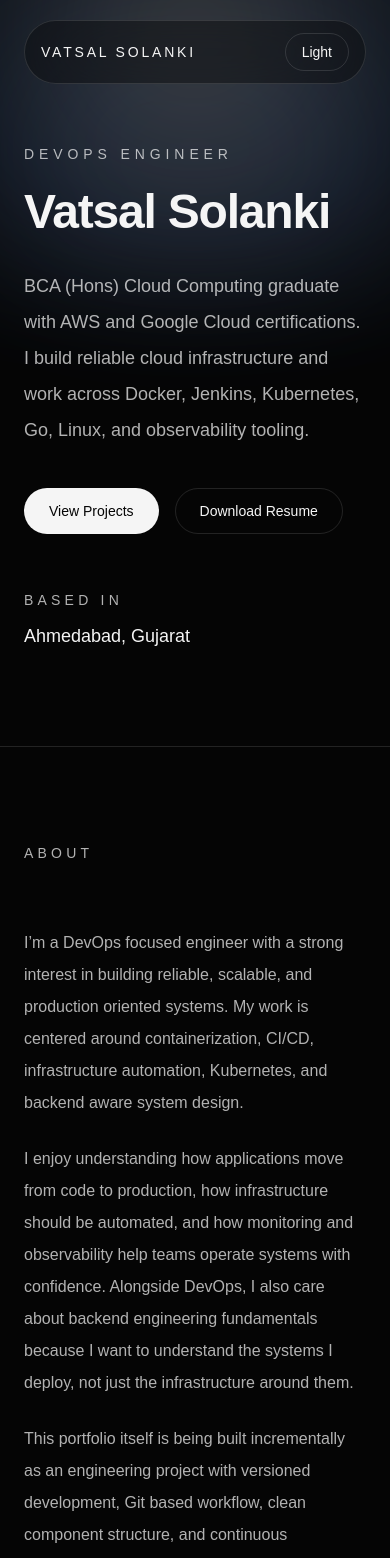
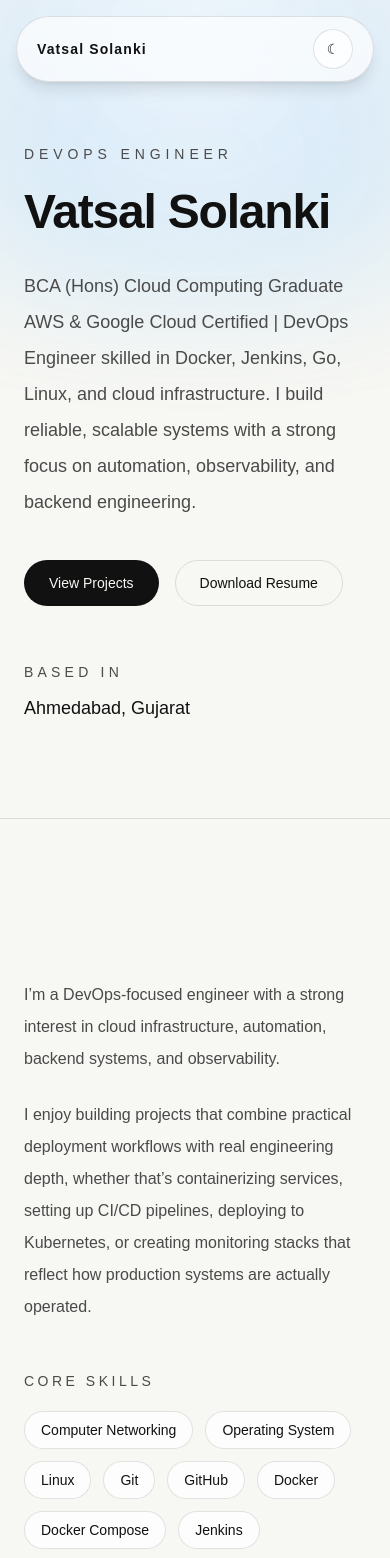
Before and after one commit to VatsalSolanki-01/portfolio, a Next.js app: page / in a window 390 px wide. Shown: the top 1558 px of the page. Built offline with nearby package versions, Linux system fonts and the light colour scheme.

Commit message:
update: ui

```diff
--- a/app/layout.tsx
+++ b/app/layout.tsx
@@ -1,25 +1,12 @@
 import type { Metadata } from "next";
 import "./globals.css";
-import Navbar from "@/components/layout/Navbar";
 import ThemeProvider from "@/components/providers/ThemeProvider";
-import { siteConfig } from "@/constants/site";
+import SmoothScrollProvider from "@/components/providers/SmoothScrollProvider";
 
 export const metadata: Metadata = {
-  title: siteConfig.title,
-  description: siteConfig.description,
-  metadataBase: new URL(siteConfig.url),
-  openGraph: {
-    title: siteConfig.title,
-    description: siteConfig.description,
-    url: siteConfig.url,
-    siteName: siteConfig.name,
-    type: "website",
-  },
-  twitter: {
-    card: "summary_large_image",
-    title: siteConfig.title,
-    description: siteConfig.description,
-  },
+  title: "Vatsal Solanki | DevOps Engineer",
+  description:
+    "Portfolio of Vatsal Solanki, a DevOps Engineer focused on cloud infrastructure, CI/CD, observability, backend systems, and automation.",
 };
 
 export default function RootLayout({
@@ -28,11 +15,10 @@ export default function RootLayout({
   children: React.ReactNode;
 }>) {
   return (
-    <html lang="en" suppressHydrationWarning>
+    <html lang="en">
       <body>
         <ThemeProvider>
-          <Navbar />
-          {children}
+          <SmoothScrollProvider>{children}</SmoothScrollProvider>
         </ThemeProvider>
       </body>
     </html>
--- a/app/page.tsx
+++ b/app/page.tsx
@@ -1,3 +1,4 @@
+import Navbar from "@/components/layout/Navbar";
 import Hero from "@/components/sections/Hero";
 import About from "@/components/sections/About";
 import Projects from "@/components/sections/Projects";
@@ -6,7 +7,8 @@ import Contact from "@/components/sections/Contact";
 
 export default function Home() {
   return (
-    <main>
+    <main id="top" className="min-h-screen bg-[var(--background)] text-[var(--foreground)]">
+      <Navbar />
       <Hero />
       <About />
       <Projects />
--- a/components/layout/Navbar.tsx
+++ b/components/layout/Navbar.tsx
@@ -1,57 +1,44 @@
 "use client";
 
-import { navItems } from "@/data/portfolio";
-import ThemeToggle from "./ThemeToggle";
-import { getLenisInstance } from "@/lib/lenis";
+import { navItems, heroContent } from "@/data/portfolio";
+import ThemeToggle from "@/components/layout/ThemeToggle";
+import { scrollToId } from "@/lib/lenis";
 
 export default function Navbar() {
-  const handleScroll = (target: string) => {
-    const lenis = getLenisInstance();
-    const element = document.querySelector(target);
-
-    if (lenis && element instanceof HTMLElement) {
-      lenis.scrollTo(element, {
-        duration: 1.5,
-        offset: -20,
-      });
-      return;
-    }
-
-    if (element instanceof HTMLElement) {
-      element.scrollIntoView({ behavior: "smooth", block: "start" });
-    }
+  const handleClick = (
+    e: React.MouseEvent<HTMLAnchorElement>,
+    target: string
+  ) => {
+    e.preventDefault();
+    scrollToId(target);
   };
 
   return (
-    <header className="fixed inset-x-0 top-0 z-50">
-      <div className="mx-auto max-w-6xl px-6 pt-5">
-        <div className="flex items-center justify-between rounded-full border border-[var(--border)] bg-[color:color-mix(in_srgb,var(--background)_46%,transparent)] px-4 py-3 backdrop-blur-2xl supports-[backdrop-filter]:bg-[color:color-mix(in_srgb,var(--background)_40%,transparent)] md:px-5">
-          <button
-            type="button"
-            onClick={() => handleScroll("#top")}
-            className="text-sm font-medium uppercase tracking-[0.2em] text-[var(--foreground)]"
+    <header className="fixed top-0 left-0 right-0 z-[100] px-4 pt-4">
+      <div className="mx-auto flex max-w-6xl items-center justify-between rounded-full border border-[var(--border)] bg-[var(--surface)]/85 px-5 py-3 shadow-lg backdrop-blur-md">
+        <a
+          href="#top"
+          onClick={(e) => handleClick(e, "top")}
+          className="text-sm font-semibold tracking-[0.08em] text-[var(--foreground)]"
         >
-            Vatsal Solanki
-          </button>
+          {heroContent.name}
+        </a>
 
-          <div className="flex items-center gap-3 md:gap-4">
-            <nav className="hidden items-center gap-5 md:flex">
+        <nav className="hidden md:flex items-center gap-6">
           {navItems.map((item) => (
-                <button
+            <a
               key={item.href}
-                  type="button"
-                  onClick={() => handleScroll(item.href)}
+              href={item.href}
+              onClick={(e) => handleClick(e, item.href.replace("#", ""))}
               className="text-sm text-[var(--muted)] transition hover:text-[var(--foreground)]"
             >
               {item.label}
-                </button>
+            </a>
           ))}
         </nav>
 
         <ThemeToggle />
       </div>
-        </div>
-      </div>
     </header>
   );
 }
--- a/components/layout/ThemeToggle.tsx
+++ b/components/layout/ThemeToggle.tsx
@@ -1,37 +1,32 @@
 "use client";
 
-import { useTheme } from "next-themes";
-import { useEffect, useState } from "react";
+import { useTheme } from "@/components/providers/ThemeProvider";
 
 export default function ThemeToggle() {
-  const { theme, setTheme } = useTheme();
-  const [mounted, setMounted] = useState(false);
-
-  useEffect(() => {
-    setMounted(true);
-  }, []);
+  const { theme, mounted, toggleTheme } = useTheme();
 
   if (!mounted) {
     return (
       <button
         type="button"
-        className="rounded-full border border-[var(--border)] px-4 py-2 text-sm text-[var(--foreground)] opacity-70"
+        aria-label="Toggle theme"
+        className="inline-flex h-10 w-10 items-center justify-center rounded-full border border-[var(--border)] bg-[var(--surface)]"
       >
-        Theme
+        <span className="text-sm text-[var(--foreground)]">◐</span>
       </button>
     );
   }
 
-  const isDark = theme === "dark";
-
   return (
     <button
       type="button"
-      onClick={() => setTheme(isDark ? "light" : "dark")}
+      onClick={toggleTheme}
       aria-label="Toggle theme"
-      className="rounded-full border border-[var(--border)] px-4 py-2 text-sm text-[var(--foreground)] transition hover:bg-[var(--surface-2)]"
+      className="inline-flex h-10 w-10 items-center justify-center rounded-full border border-[var(--border)] bg-[var(--surface)] transition hover:bg-[var(--surface-2)]"
     >
-      {isDark ? "Light" : "Dark"}
+      <span className="text-sm text-[var(--foreground)]">
+        {theme === "light" ? "☾" : "☀"}
+      </span>
     </button>
   );
 }
--- a/components/providers/SmoothScrollProvider.tsx
+++ b/components/providers/SmoothScrollProvider.tsx
@@ -14,11 +14,10 @@ export default function SmoothScrollProvider({
   useEffect(() => {
     const lenis = new Lenis({
       autoRaf: true,
-      duration: 2.15,
-      lerp: 0.045,
+      duration: 1.7,
       smoothWheel: true,
       syncTouch: false,
-      wheelMultiplier: 1.2,
+      wheelMultiplier: 0.95,
       touchMultiplier: 1,
     });
 
--- a/components/providers/ThemeProvider.tsx
+++ b/components/providers/ThemeProvider.tsx
@@ -1,20 +1,80 @@
 "use client";
 
-import { ThemeProvider as NextThemesProvider } from "next-themes";
+import {
+  createContext,
+  useContext,
+  useEffect,
+  useMemo,
+  useState,
+} from "react";
 
-type ThemeProviderProps = {
-  children: React.ReactNode;
+type Theme = "light" | "dark";
+
+type ThemeContextType = {
+  theme: Theme;
+  mounted: boolean;
+  toggleTheme: () => void;
+  setTheme: (theme: Theme) => void;
 };
 
-export default function ThemeProvider({ children }: ThemeProviderProps) {
-  return (
-    <NextThemesProvider
-      attribute="class"
-      defaultTheme="dark"
-      enableSystem={false}
-      disableTransitionOnChange={false}
-    >
-      {children}
-    </NextThemesProvider>
+const ThemeContext = createContext<ThemeContextType | null>(null);
+
+function applyTheme(theme: Theme) {
+  const root = document.documentElement;
+
+  if (theme === "dark") {
+    root.classList.add("dark");
+  } else {
+    root.classList.remove("dark");
+  }
+}
+
+export default function ThemeProvider({
+  children,
+}: {
+  children: React.ReactNode;
+}) {
+  const [theme, setThemeState] = useState<Theme>("light");
+  const [mounted, setMounted] = useState(false);
+
+  useEffect(() => {
+    const savedTheme = localStorage.getItem("theme") as Theme | null;
+    const initialTheme: Theme = savedTheme === "dark" ? "dark" : "light";
+
+    setThemeState(initialTheme);
+    applyTheme(initialTheme);
+    setMounted(true);
+  }, []);
+
+  const setTheme = (value: Theme) => {
+    setThemeState(value);
+    applyTheme(value);
+    localStorage.setItem("theme", value);
+  };
+
+  const toggleTheme = () => {
+    setTheme(theme === "light" ? "dark" : "light");
+  };
+
+  const value = useMemo(
+    () => ({
+      theme,
+      mounted,
+      toggleTheme,
+      setTheme,
+    }),
+    [theme, mounted]
   );
+
+  return <ThemeContext.Provider value={value}>{children}</ThemeContext.Provider>;
 }
+
+export function useTheme() {
+  const context = useContext(ThemeContext);
+
+  if (!context) {
+    throw new Error("useTheme must be used within ThemeProvider");
+  }
+
+  return context;
+}
--- a/data/portfolio.ts
+++ b/data/portfolio.ts
@@ -1,23 +1,4 @@
-export type NavItem = {
-  label: string;
-  href: string;
-};
-
-export type Project = {
-  title: string;
-  description: string;
-  stack: string[];
-  github: string;
-  live?: string;
-  image?: string;
-};
-
-export type Certification = {
-  title: string;
-  issuer: string;
-};
-
-export const navItems: NavItem[] = [
+export const navItems = [
   { label: "About", href: "#about" },
   { label: "Projects", href: "#projects" },
   { label: "Certifications", href: "#certifications" },
@@ -28,20 +9,21 @@ export const heroContent = {
   name: "Vatsal Solanki",
   role: "DevOps Engineer",
   intro:
-    "BCA (Hons) Cloud Computing graduate with AWS and Google Cloud certifications. I build reliable cloud infrastructure and work across Docker, Jenkins, Kubernetes, Go, Linux, and observability tooling.",
+    "BCA (Hons) Cloud Computing Graduate AWS & Google Cloud Certified | DevOps Engineer skilled in Docker, Jenkins, Go, Linux, and cloud infrastructure. I build reliable, scalable systems with a strong focus on automation, observability, and backend engineering.",
   location: "Ahmedabad, Gujarat",
+  email: "solanki.vatsal009@gmail.com",
+  github: "https://github.com/VatsalSolanki-01/",
+  linkedin: "https://www.linkedin.com/in/vatsal-solanki19/",
 };
 
 export const aboutContent = {
-  title: "About",
   paragraphs: [
-    "I’m a DevOps focused engineer with a strong interest in building reliable, scalable, and production oriented systems. My work is centered around containerization, CI/CD, infrastructure automation, Kubernetes, and backend aware system design.",
-    "I enjoy understanding how applications move from code to production, how infrastructure should be automated, and how monitoring and observability help teams operate systems with confidence. Alongside DevOps, I also care about backend engineering fundamentals because I want to understand the systems I deploy, not just the infrastructure around them.",
-    "This portfolio itself is being built incrementally as an engineering project with versioned development, Git based workflow, clean component structure, and continuous deployment through GitHub and Vercel.",
+    "I’m a DevOps-focused engineer with a strong interest in cloud infrastructure, automation, backend systems, and observability.",
+    "I enjoy building projects that combine practical deployment workflows with real engineering depth, whether that’s containerizing services, setting up CI/CD pipelines, deploying to Kubernetes, or creating monitoring stacks that reflect how production systems are actually operated.",
   ],
   skills: [
     "Computer Networking",
-    "Operating Systems",
+    "Operating System",
     "Linux",
     "Git",
     "GitHub",
@@ -57,11 +39,38 @@ export const aboutContent = {
   ],
 };
 
-export const projects: Project[] = [
+export const certifications = [
+  "AWS Certified Cloud Practitioner",
+  "Google Cloud Engineering Certificate",
+];
+
+export const projects = [
+  {
+    title: "Randomverse API",
+    description:
+      "A hands-on DevOps project focused on Docker containerization, Jenkins CI/CD automation, Docker Hub image management, and automated Railway deployment.",
+    github: "https://github.com/VatsalSolanki-01/randomverse-api",
+    live: "",
+    image: "/projects/Randomverse.jpeg",
+    stack: ["Docker", "Jenkins", "Docker Hub", "Railway", "Go"],
+  },
+  {
+    title: "Microservices Observability Stack",
+    description:
+      "This project builds a complete observability environment for a microservices based system using open source monitoring tools. Application servers run microservices along with monitoring agents that collect metrics and logs. These signals are then sent to a centralized monitoring server where they are stored, visualized, and used for alerting. This setup simulates how real world DevOps and SRE teams monitor production systems.",
+    github:
+      "https://github.com/VatsalSolanki-01/microservices-observability-stack",
+    live: "",
+    image: "/projects/microservices-observability-stack.png",
+    stack: ["Prometheus", "Grafana", "Loki", "Alertmanager", "Docker"],
+  },
   {
     title: "JobTracker",
     description:
-      "JobTracker is a containerized web application composed of a React frontend, Go backend, MySQL database, and Nginx reverse proxy. It demonstrates an end to end DevOps workflow where GitHub pushes trigger Jenkins pipelines that build Docker images, push them to Docker Hub, and deploy the latest version to a Kubernetes cluster.",
+      "JobTracker is a containerized web application consisting of a React frontend, Go backend, MySQL database, and Nginx reverse proxy. The project demonstrates how modern DevOps teams automate software delivery using Jenkins pipelines and Kubernetes. Whenever code is pushed to GitHub, Jenkins automatically builds Docker images, pushes them to Docker Hub, and deploys the latest version of the application to a Kubernetes cluster.",
+    github: "https://github.com/VatsalSolanki-01/jobtracker",
+    live: "",
+    image: "/projects/jobtracker.jpeg",
     stack: [
       "React",
       "Go",
@@ -70,60 +79,14 @@ export const projects: Project[] = [
       "Docker",
       "Jenkins",
       "Kubernetes",
-      "Docker Hub",
     ],
-    github: "https://github.com/VatsalSolanki-01/jobtracker",
-    image: "/projects/jobtracker.jpeg",
-  },
-  {
-    title: "Randomverse API",
-    description:
-      "A hands on DevOps project focused on Docker containerization, Jenkins based CI/CD automation, Docker Hub image management, and automated deployment using Railway. The project is designed to demonstrate practical software delivery and deployment workflow automation.",
-    stack: [
-      "Go",
-      "Docker",
-      "Jenkins",
-      "Docker Hub",
-      "Railway",
-      "CI/CD",
-    ],
-    github: "https://github.com/VatsalSolanki-01/randomverse-api",
-    image: "/projects/Randomverse.jpeg",
-  },
-  {
-    title: "Microservices Observability",
-    description:
-      "A complete observability setup for a microservices based system using open source monitoring tools. Application servers run services alongside monitoring agents that collect metrics and logs, which are then shipped to a centralized monitoring server for storage, visualization, and alerting. The project simulates how DevOps and SRE teams monitor production systems.",
-    stack: [
-      "Docker",
-      "Prometheus",
-      "Grafana",
-      "Loki",
-      "Alertmanager",
-      "Observability",
-      "Microservices",
-    ],
-    github:
-      "https://github.com/VatsalSolanki-01/microservices-observability-stack",
-    image: "/projects/microservices-observability-stack.png",
-  },
-];
-
-export const certifications: Certification[] = [
-  {
-    title: "AWS Certified Cloud Practitioner",
-    issuer: "Amazon Web Services",
-  },
-  {
-    title: "Google Cloud Engineering Certificate",
-    issuer: "Google Cloud",
   },
 ];
 
 export const contactContent = {
-  title: "Contact",
+  heading: "Let’s build something reliable and scalable.",
   description:
-    "If you’d like to discuss DevOps, cloud infrastructure, backend systems, projects, or opportunities, feel free to reach out.",
+    "If you want to discuss DevOps, backend engineering, cloud infrastructure, or potential opportunities, feel free to reach out.",
   email: "solanki.vatsal009@gmail.com",
   github: "https://github.com/VatsalSolanki-01/",
   linkedin: "https://www.linkedin.com/in/vatsal-solanki19/",
--- a/lib/lenis.ts
+++ b/lib/lenis.ts
@@ -1,14 +1,49 @@
-let lenisInstance: {
-  scrollTo: (
-    target: string | number | HTMLElement,
-    options?: { duration?: number; offset?: number }
-  ) => void;
-} | null = null;
+import Lenis from "lenis";
 
-export function setLenisInstance(instance: typeof lenisInstance) {
+let lenisInstance: Lenis | null = null;
+
+export function setLenisInstance(instance: Lenis | null) {
   lenisInstance = instance;
 }
 
 export function getLenisInstance() {
   return lenisInstance;
 }
+
+export function scrollToId(id: string) {
+  if (typeof window === "undefined") return;
+
+  const lenis = getLenisInstance();
+
+  if (id === "top") {
+    if (lenis) {
+      lenis.scrollTo(0, {
+        duration: 1.2,
+      });
+    } else {
+      window.scrollTo({
+        top: 0,
+        behavior: "smooth",
+      });
+    }
+    return;
+  }
+
+  const element = document.getElementById(id);
+  if (!element) return;
+
+  if (lenis) {
+    lenis.scrollTo(element, {
+      duration: 1.2,
+      offset: -110,
+    });
+  } else {
+    const top =
+      element.getBoundingClientRect().top + window.scrollY - 110;
+
+    window.scrollTo({
+      top,
+      behavior: "smooth",
+    });
+  }
+}
--- a/package.json
+++ b/package.json
@@ -12,7 +12,6 @@
     "framer-motion": "^12.42.2",
     "lenis": "^1.3.25",
     "next": "16.2.9",
-    "next-themes": "^0.4.6",
     "react": "19.2.4",
     "react-dom": "19.2.4"
   },
```
Also changed, not shown: components/sections/Certifications.tsx (+21 -12 lines), 1 other file (tests, documents, lock files or other folders). Lines whose indentation alone changed are shown as unchanged.
